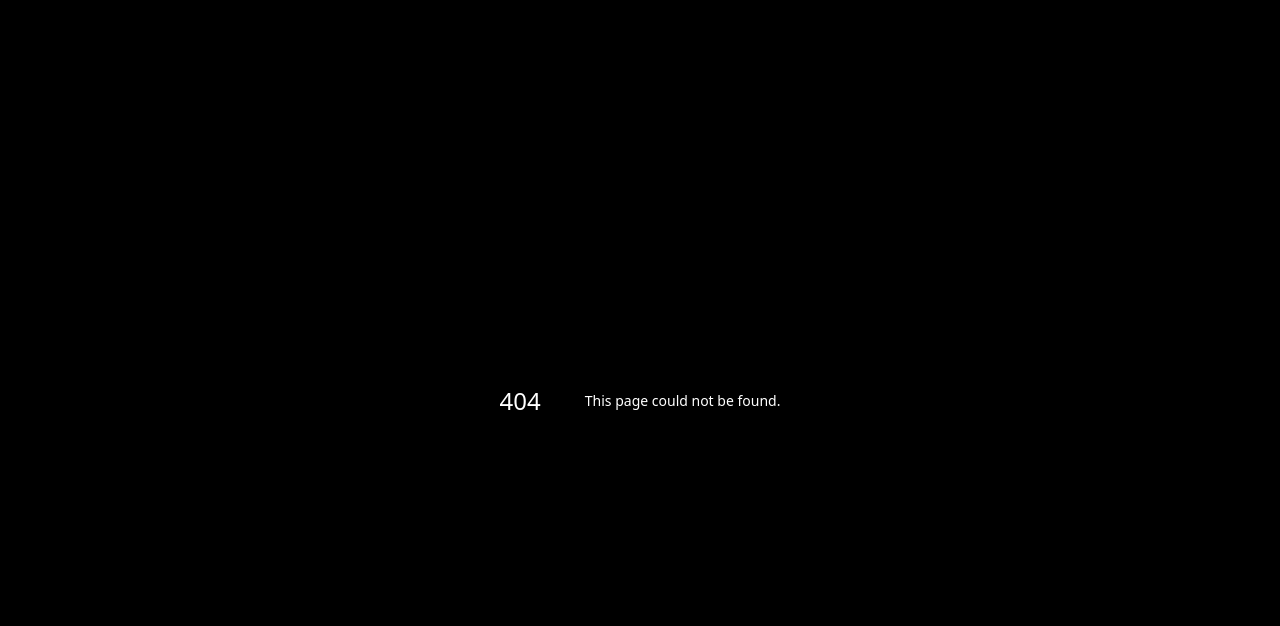
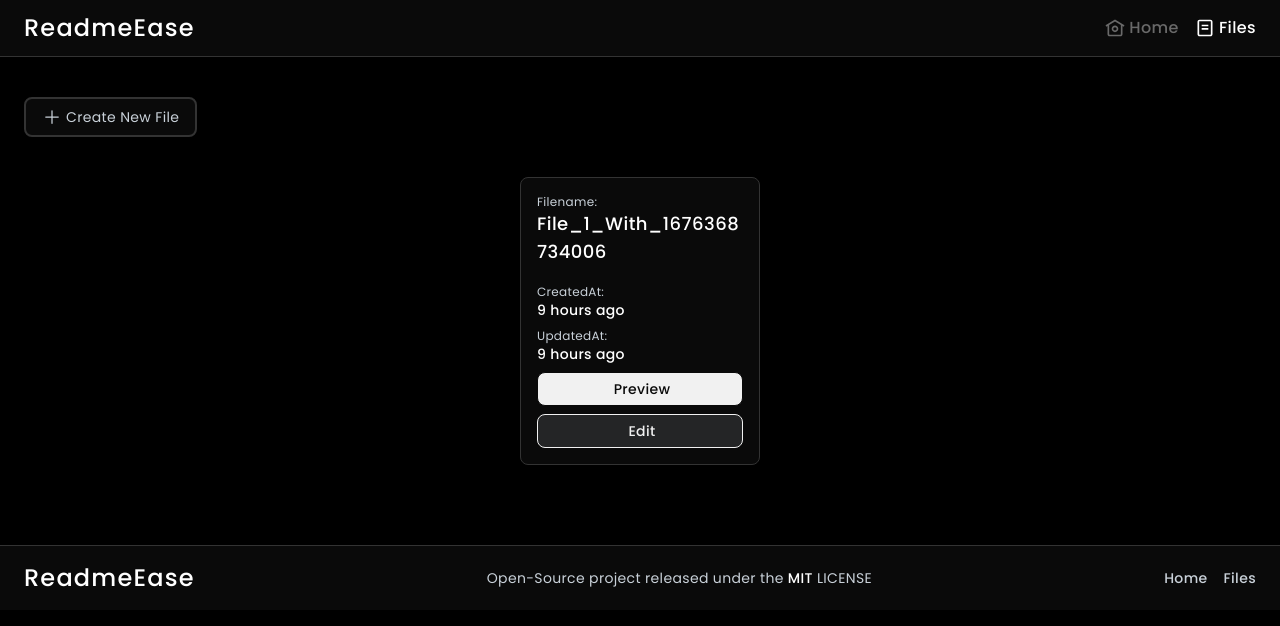
Before and after one commit to mohammedmoheed/ReadmeEase, a Next.js app: page /files in a window 1280 px wide. Before the commit this address had no page. Shown: the top 626 px of the page. Built offline with nearby package versions, Linux system fonts and the light colour scheme.

Commit message:
Fix: Change 'docs' to 'files'

```diff
--- a/src/components/Banner/Footer.tsx
+++ b/src/components/Banner/Footer.tsx
@@ -50,12 +50,12 @@ function Footer(): JSX.Element {
             </li>
             <li className="w-auto">
               <Link
-                href="/docs"
+                href="/files"
                 className="text-sm text-center text-[#c9d1d9] hover:text-white font-medium tracking-wide"
-                aria-label="Link: Docs"
-                title="Link: Docs"
+                aria-label="Link: Files"
+                title="Link: Files"
               >
-                Docs
+                Files
               </Link>
             </li>
           </ul>
--- a/src/components/Banner/Header.tsx
+++ b/src/components/Banner/Header.tsx
@@ -21,14 +21,8 @@ function Header() {
     },
     {
       id: "SqFI9VXrMu",
-      title: "Docs",
-      path: "/docs",
-      svg: <Bookmark />,
-    },
-    {
-      id: "z1Ht6MIhxG",
-      title: "Editor",
-      path: "/editor",
+      title: "Files",
+      path: "/files",
       svg: <Doc />,
     },
   ];
--- a/src/components/Card/FilePreviewCard.tsx
+++ b/src/components/Card/FilePreviewCard.tsx
@@ -72,7 +72,7 @@ function FilePreviewCard({
             </p>
           </div>
           <div className="flex flex-col items-center justify-center gap-y-2 w-full">
-            <PreviewFileCardButton path={`/docs/${id}`} />
+            <PreviewFileCardButton path={`/files/${id}`} />
             <EditFileCardButton path={`/editor/${id}`} />
           </div>
         </div>
--- a/src/pages/docs/index.tsx
+++ b/src/pages/files/index.tsx
@@ -11,7 +11,7 @@ const poppins = Poppins({
   display: "swap",
 });
 
-export default function DocsPage() {
+export default function FilePage() {
   return (
     <div className={poppins.className}>
       <PageHeader
```
